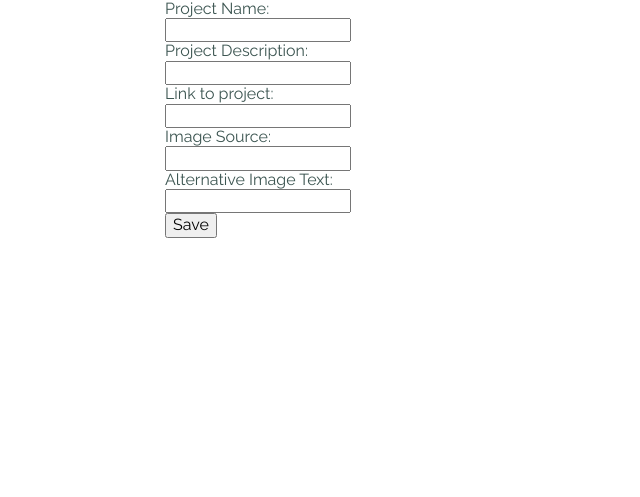
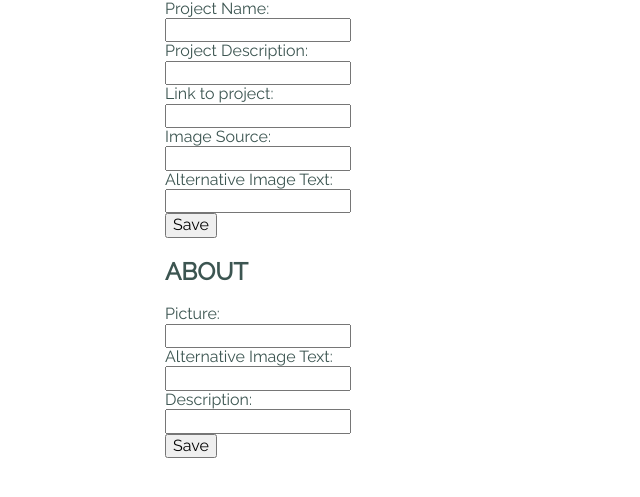
Before and after one commit to ailindoyle/Portfolio, a PHP site: page /admin.php in a window 1280 px wide. Shown: the part 288-785 px from the top of the page, without its empty margins (0-640 px from the left). Run offline with PHP 8.4, Linux system fonts and the light colour scheme.

Commit message:
about me form layout

```diff
--- a/admin.php
+++ b/admin.php
@@ -41,3 +41,15 @@
         <input type="submit" value="Save">
     </form>
 </div>
+<div class="container">
+    <h2>ABOUT</h2>
+    <form method="post" action="form_insert.php">
+        Picture:<br>
+        <input type="text" name="profilePicture"><br>
+        Alternative Image Text:<br>
+        <input type="text" name="alternativeText"><br>
+        Description:<br>
+        <input type="text" name="description"><br>
+        <input type="submit" value="Save">
+    </form>
+</div>
```
